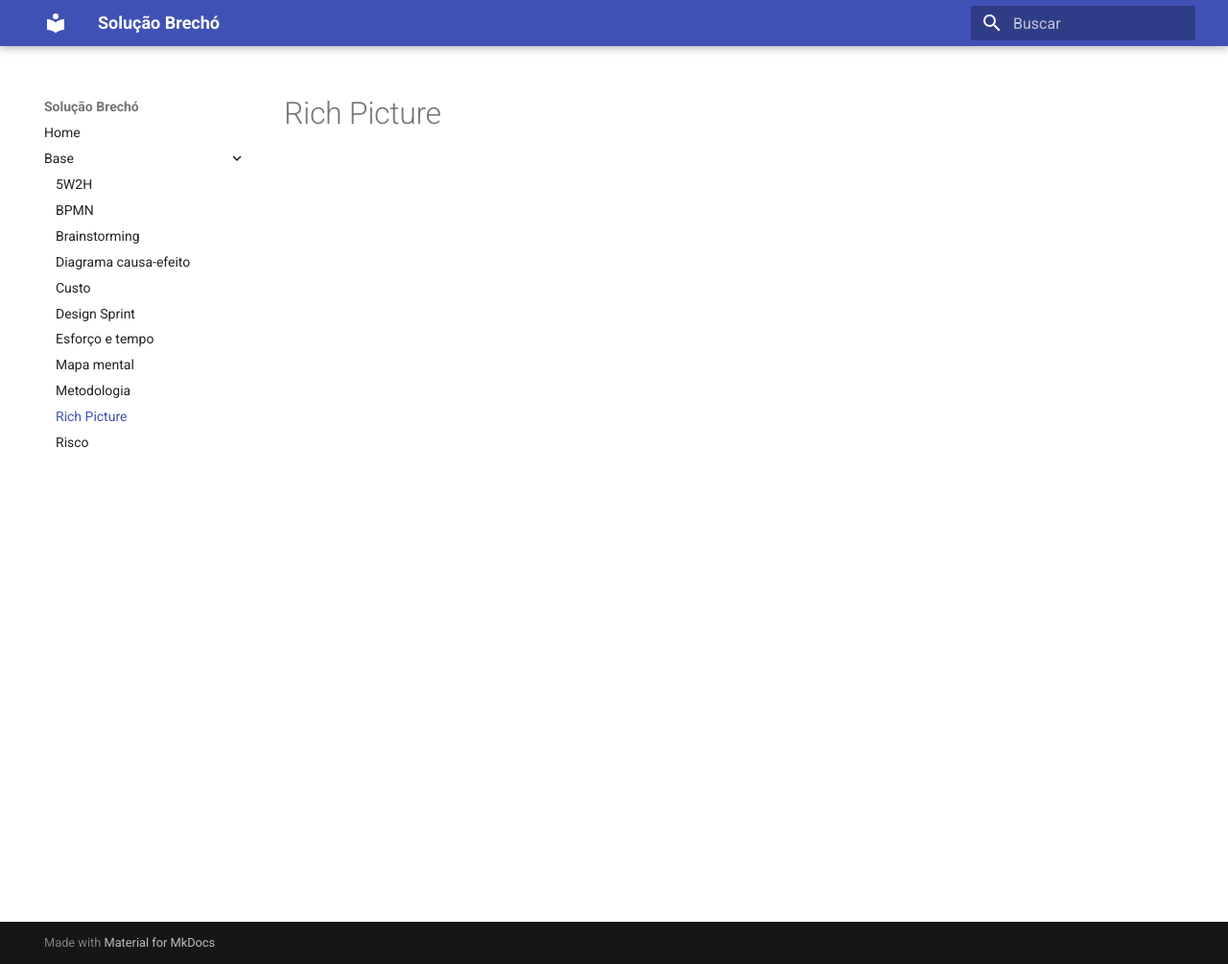
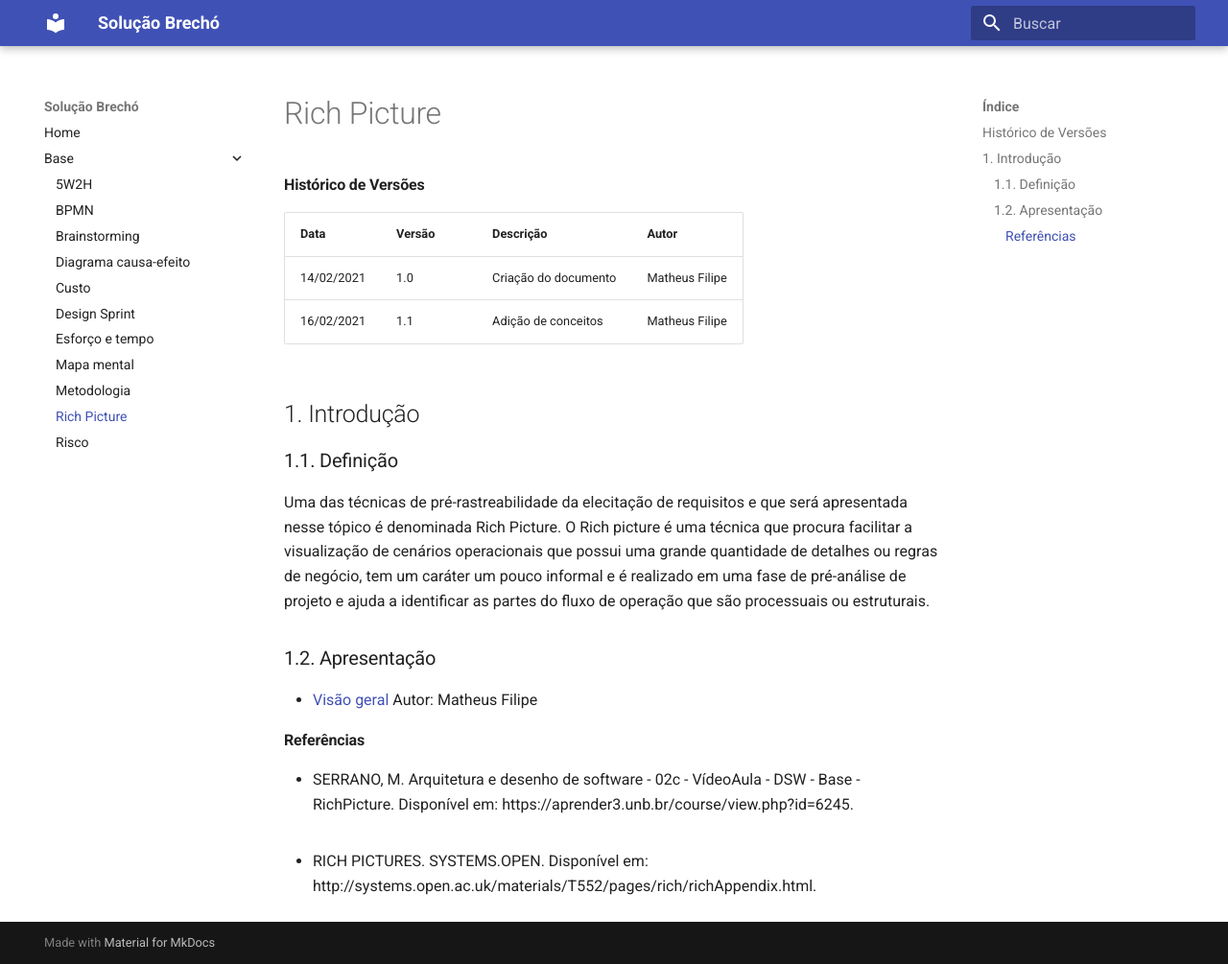
Before and after one commit to UnBArqDsw2020-2/2020.2_G4, an MkDocs documentation site: the page built from docs/base/richpicture.md, in a window 1280 px wide and 1005 px high. Shown: the whole window at 96% size. Built offline with MkDocs 1.6.1 and Material for MkDocs 9.7.7, drawn with Linux system fonts in a browser that asks for light colours; old or Windows-style settings are respelled for this version of MkDocs.

Commit message:
Adicionando Rich Picture

```diff
--- a/docs/base/richpicture.md
+++ b/docs/base/richpicture.md
@@ -1 +1,28 @@
 # Rich Picture
+
+#### Histórico de Versões
+
+| Data | Versão | Descrição | Autor |
+|------|--------|-----------|-------|
+| 14/02/2021 | 1.0 | Criação do documento | Matheus Filipe |
+| 16/02/2021 | 1.1 | Adição de conceitos | Matheus Filipe |
+
+
+## 1. Introdução
+
+### 1.1. Definição
+
+Uma das técnicas de pré-rastreabilidade da elecitação de requisitos e que será apresentada nesse tópico é denominada Rich Picture. O Rich picture é uma técnica que procura facilitar a visualização de cenários operacionais que possui uma grande quantidade de detalhes ou regras de negócio, tem um caráter um pouco informal e é realizado em uma fase de pré-análise de projeto e ajuda a identificar as partes do fluxo de operação que são processuais ou estruturais.
+
+
+### 1.2. Apresentação
+
+* [Visão geral](https://i.imgur.com/x2c0PkD.png)
+Autor: Matheus Filipe
+
+
+#### Referências
+
+* SERRANO, M. Arquitetura e desenho de software - 02c - VídeoAula - DSW - Base - RichPicture. Disponível em: https://aprender3.unb.br/course/view.php?id=6245.
+<br />
+* RICH PICTURES. SYSTEMS.OPEN. Disponível em: http://systems.open.ac.uk/materials/T552/pages/rich/richAppendix.html.
```
